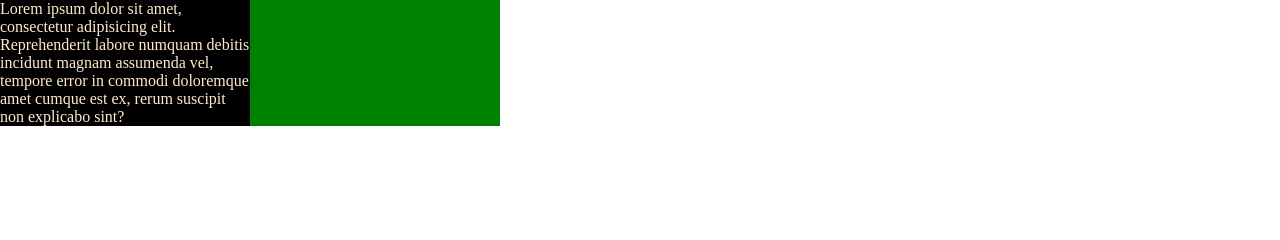
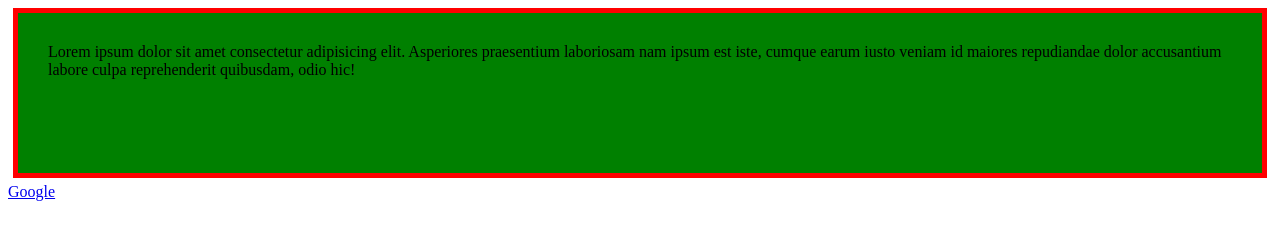
Before and after one commit to adv555/Frontend_test, a plain HTML site: page index.html in a window 1280 px wide. Drawn offline with Linux system fonts and the light colour scheme.

Commit message:
Блочная модель

```diff
--- a/index.html
+++ b/index.html
@@ -5,29 +5,22 @@
     <meta name="viewport" content="width=device-width, initial-scale=1.0" />
     <title>Document</title>
     <style>
-      body {
-        margin: 0;
-        width: 500px;
-      }
       .box {
-        width: 50%;
-        background: black;
-        color: blanchedalmond;
-      }
-      .wrapper {
-        width: 100%;
-        background: green;
+        height: 100px;
+        background-color: green;
+        padding: 30px;
+        border: 5px solid red;
+        margin: 5px;
       }
     </style>
   </head>
   <body>
-    <div class="wrapper">
-      <div class="box">
-        Lorem ipsum dolor sit amet, consectetur adipisicing elit. Reprehenderit
-        labore numquam debitis incidunt magnam assumenda vel, tempore error in
-        commodi doloremque amet cumque est ex, rerum suscipit non explicabo
-        sint?
-      </div>
+    <div class="box">
+      Lorem ipsum dolor sit amet consectetur adipisicing elit. Asperiores
+      praesentium laboriosam nam ipsum est iste, cumque earum iusto veniam id
+      maiores repudiandae dolor accusantium labore culpa reprehenderit
+      quibusdam, odio hic!
     </div>
+    <a href="google.com">Google</a>
   </body>
 </html>
```
